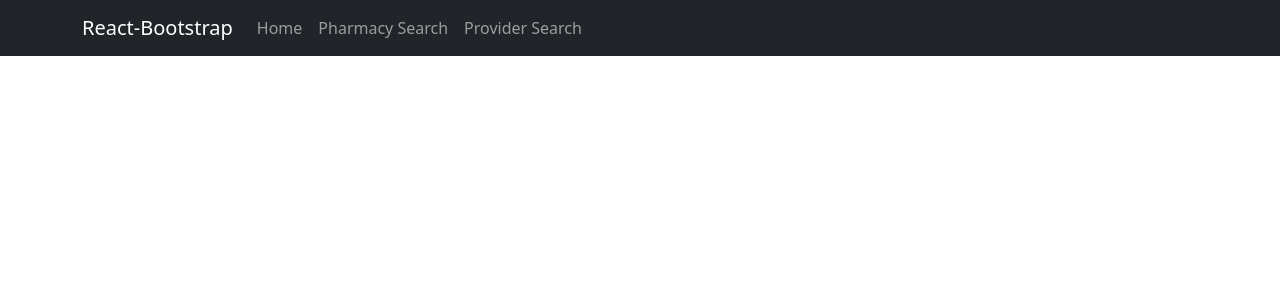
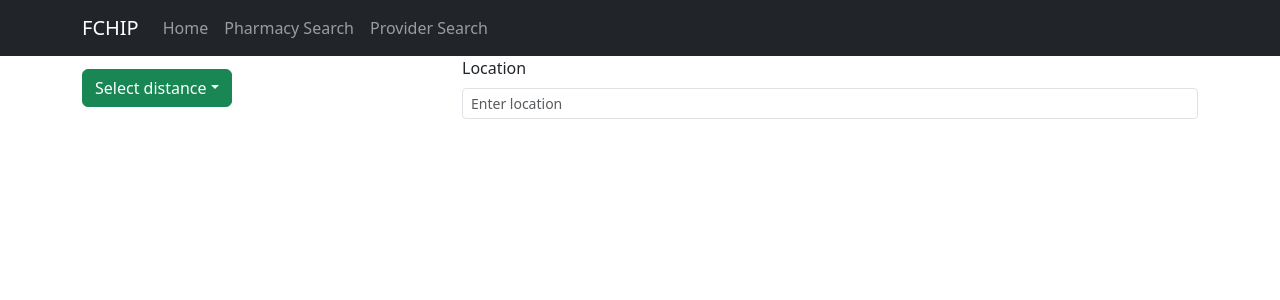
Before and after one commit to phombal/fchip, a React (Create React App) app in the folder fchip-website/: page / in a window 1280 px wide. Shown: the top 300 px of the page. Built offline with nearby package versions, Linux system fonts and the light colour scheme.

Commit message:
app page

```diff
--- a/fchip-website/package.json
+++ b/fchip-website/package.json
@@ -6,7 +6,9 @@
     "@testing-library/jest-dom": "^5.17.0",
     "@testing-library/react": "^13.4.0",
     "@testing-library/user-event": "^13.5.0",
+    "bootstrap": "^5.3.3",
     "react": "^18.3.1",
+    "react-bootstrap": "^2.10.2",
     "react-dom": "^18.3.1",
     "react-scripts": "^5.0.1",
     "web-vitals": "^2.1.4"
--- a/fchip-website/src/App.js
+++ b/fchip-website/src/App.js
@@ -1,6 +1,6 @@
 import { Navbar, Nav, Container } from 'react-bootstrap';
 import './App.css';
-
+import { CombinedComponents } from './map_page/filter';
 import React from 'react';
 import NavigationBar from './map_page/navbar'; // Assuming NavigationBar is in the same directory
 
@@ -8,7 +8,7 @@ function App() {
   return (
     <div>
       <NavigationBar />
-      {/* Other components */}
+      <CombinedComponents />
     </div>
   );
 }
--- a/fchip-website/src/map_page/navbar.js
+++ b/fchip-website/src/map_page/navbar.js
@@ -5,7 +5,7 @@ function NavigationBar() {
   return (
     <Navbar bg="dark" variant="dark" expand="lg">
       <Container>
-        <Navbar.Brand href="#home">React-Bootstrap</Navbar.Brand>
+        <Navbar.Brand href="#home">FCHIP</Navbar.Brand>
         <Navbar.Toggle aria-controls="basic-navbar-nav" />
         <Navbar.Collapse id="basic-navbar-nav">
           <Nav className="me-auto">
```
Also changed, not shown: 1 other file (tests, documents, lock files or other folders).
